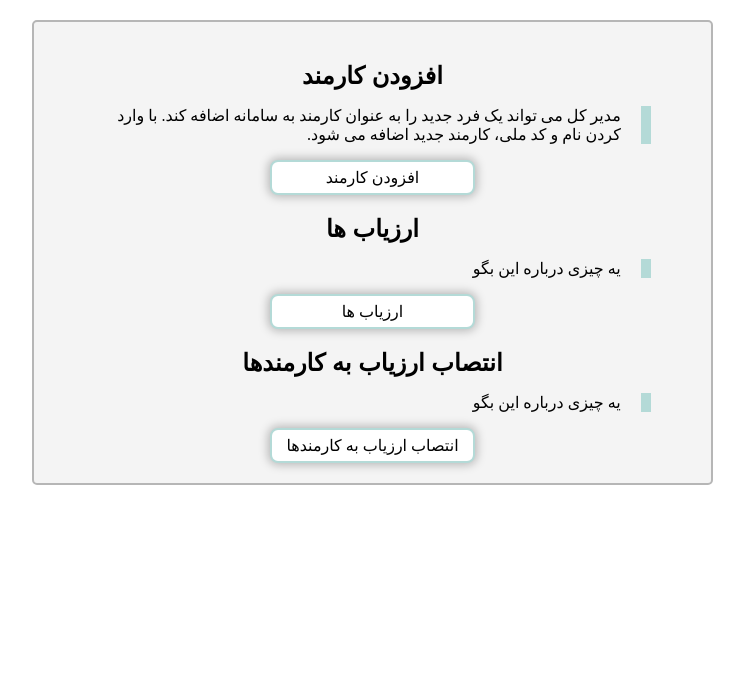
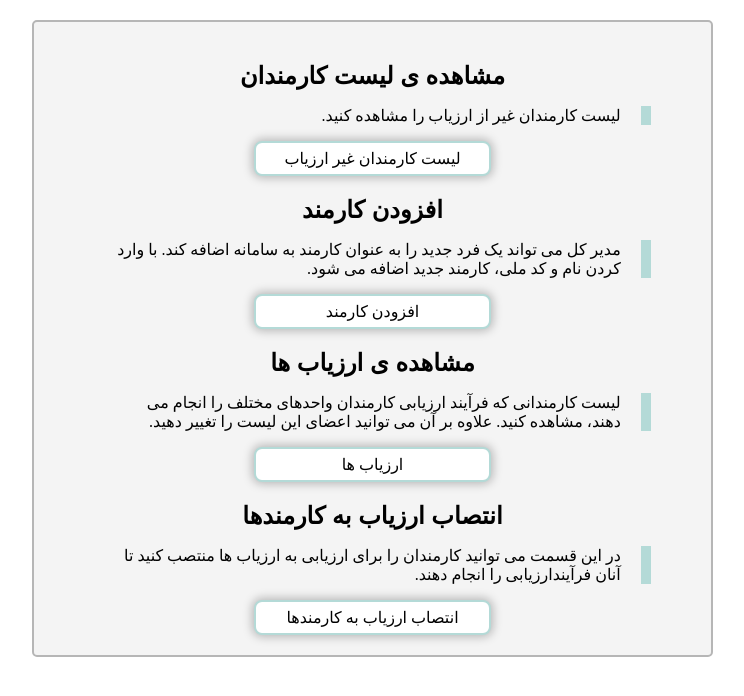
Before and after one commit to ArmenJeddi/Object-Oriented-Design-Project, a Django app: template src/management/templates/management/managerIndex.html in a window 1280 px wide. Shown: the part 51-747 px from the top of the page, without its empty margins (265-1009 px from the left). Run offline with Django 3.2, Linux system fonts and the light colour scheme; the template is opened without the code that fills it, so the values that code supplies are empty.

Commit message:
view employees added to manager index

```diff
--- a/src/management/templates/management/managerIndex.html
+++ b/src/management/templates/management/managerIndex.html
@@ -13,6 +13,17 @@
 
 		<div class = 'well'>
 
+			<h1 class='middle-header'>مشاهده ی لیست کارمندان</h1>
+
+			<blockquote class='darkBlock'>
+				<p class='xPara justify'>لیست کارمندان غیر از ارزیاب را مشاهده کنید.
+				</p>
+			</blockquote>
+
+			<div class='task-option'>
+				<a class='order-option-link' href=""><span class='productButtons'>لیست کارمندان غیر ارزیاب</span></a>
+			</div>
+
 			<h1 class='middle-header'>افزودن کارمند</h1>
 
 			<blockquote class='darkBlock'>
@@ -24,10 +35,10 @@
 				<a class='order-option-link' href=""><span class='productButtons'>افزودن کارمند</span></a>
 			</div>
 
-			<h1 class='middle-header'>ارزیاب ها</h1>
+			<h1 class='middle-header'>مشاهده ی ارزیاب ها</h1>
 
 			<blockquote class='darkBlock'>
-				<p class='xPara justify'> یه چیزی درباره این بگو</p>
+				<p class='xPara justify'>لیست کارمندانی که فرآیند ارزیابی کارمندان واحدهای مختلف را انجام می دهند، مشاهده کنید. علاوه بر آن می توانید اعضای این لیست را تغییر دهید.</p>
 			</blockquote>
 
 			<div class='task-option'>
@@ -37,7 +48,7 @@
 			<h1 class='middle-header'>انتصاب ارزیاب به کارمندها</h1>
 
 			<blockquote class='darkBlock'>
-				<p class='xPara justify'> یه چیزی درباره این بگو </p>
+				<p class='xPara justify'>در این قسمت می توانید کارمندان را برای ارزیابی به ارزیاب ها منتصب کنید تا آنان فرآیندارزیابی را انجام دهند.</p>
 			</blockquote>
 
 			<div class='task-option'>
--- a/src/static/styles/main.css
+++ b/src/static/styles/main.css
@@ -36,7 +36,7 @@
 	position:relative ;
 	display: block;
 	margin: auto;
-	width: 30% ;
+	width: 35% ;
 	border: 2px solid #B4DAD7;
 	border-radius: 8px;
 	cursor: pointer;
```
